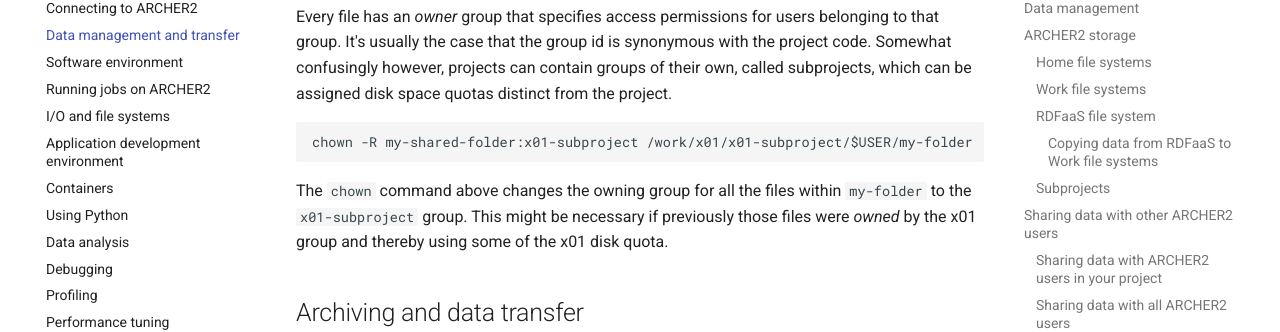
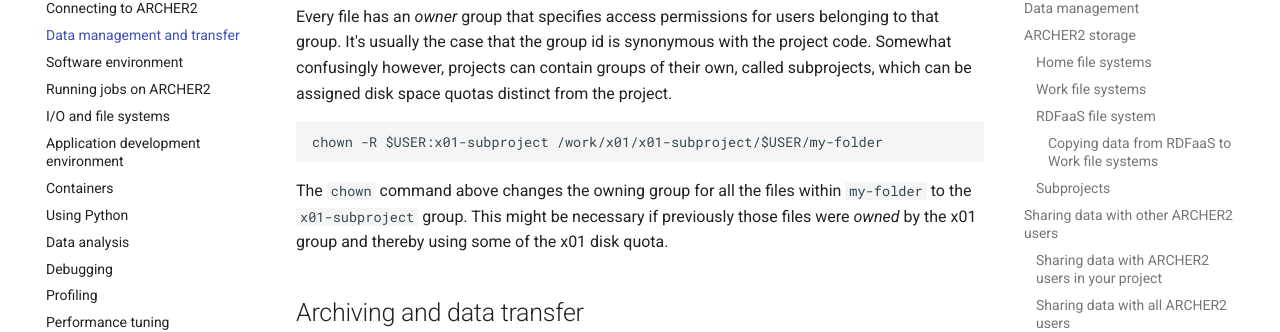
Before and after one commit to ARCHER2-HPC/archer2-docs, an MkDocs documentation site: the page built from docs/user-guide/data.md, in a window 1280 px wide and 900 px high, scrolled down 5741 px. Shown: the part 127-459 px from the top of the window. Built offline with MkDocs 1.6.1 and Material for MkDocs 9.7.7, drawn with Linux system fonts in a browser that asks for light colours; comment, search, counter and statistics services are not loaded.

Commit message:
Fixed chown command in sharing data between (sub)projects section.

```diff
--- a/docs/user-guide/data.md
+++ b/docs/user-guide/data.md
@@ -257,7 +257,7 @@
 groups of their own, called subprojects, which can be assigned disk space
 quotas distinct from the project.
 
-    chown -R my-shared-folder:x01-subproject /work/x01/x01-subproject/$USER/my-folder
+    chown -R $USER:x01-subproject /work/x01/x01-subproject/$USER/my-folder
 
 The `chown` command above changes the owning group for all the files within
 `my-folder` to the `x01-subproject` group. This might be necessary if previously
```
